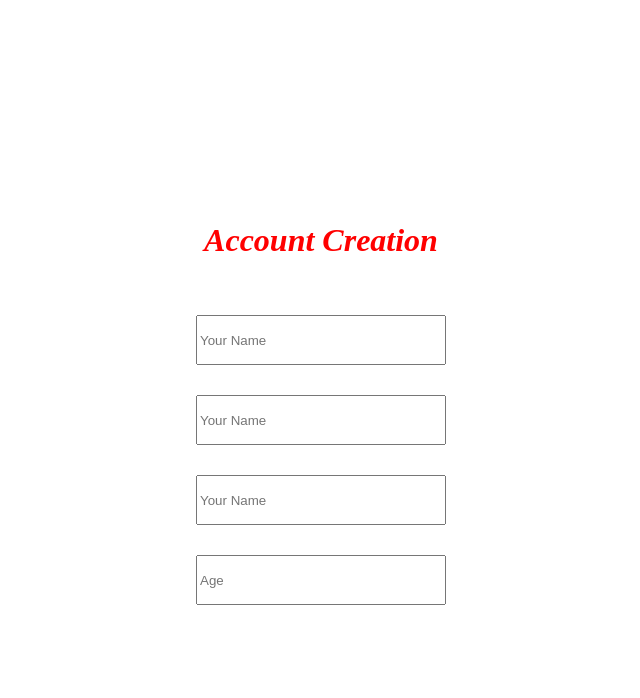
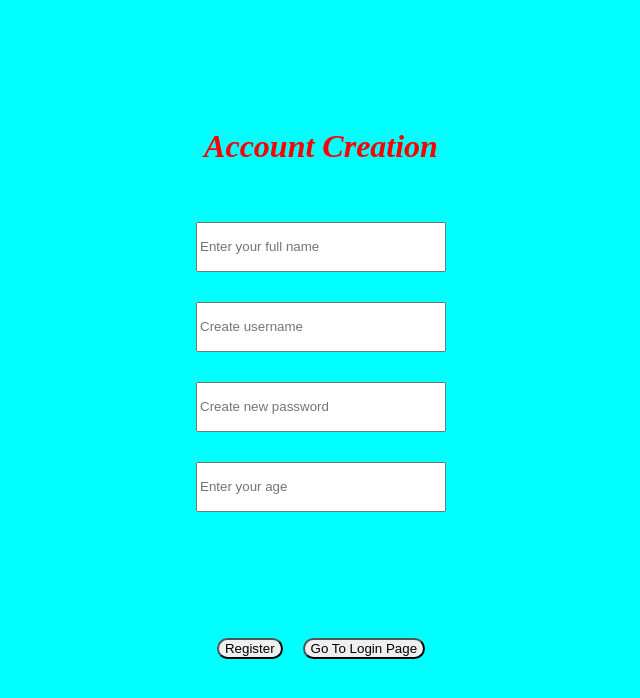
Before and after one commit to dhanushkumar558/zenzone, a plain HTML site: page Create_Account.html in a window 1280 px wide. Shown: the whole page, without its empty margins (319-959 px from the left). Drawn offline with Linux system fonts and the light colour scheme.

Commit message:
half done

```diff
--- a/Create_Account.html
+++ b/Create_Account.html
@@ -7,6 +7,7 @@
             display: grid;
             justify-content: center;
             align-items: center;
+            background-color: aqua;
         }
         .Entire_page
         {
@@ -29,6 +30,19 @@
             font-style: italic;
             font-size: xx-large;
             }
+            .buttons
+            {
+                display: flex;
+                justify-content: center;
+                align-items: center;
+                gap: 20px;
+                margin-top: -100px;
+
+            }
+            .inner1
+            {
+                border-radius: 20px;
+            }
 
 
 
@@ -37,13 +51,25 @@
     <body>
 
         <div class="Entire_page">
-            <h2 class="account_creation">Account Creation</h2>
-        <input class="inputs" type="text" placeholder="Your Name">
-        <input class="inputs" type="text" placeholder="Your Name">
-        <input class="inputs" type="text" placeholder="Your Name">
-        <input  class="inputs" type="number" placeholder="Age">
+           <div> <h2 class="account_creation">Account Creation</h2></div>
+        <input class="inputs" type="text" placeholder="Enter your full name">
+        <input class="inputs" type="text" placeholder="Create username">
+        <input class="inputs" type="text" placeholder="Create new password">
+        <input  class="inputs" type="number" placeholder="Enter your age">
 
  </div>
+ <div class="buttons">
+ <button class="inner1">Register</button>
+ <button class="inner1" onclick="Loginpage()">Go To Login Page</button></a>
+ <script>
+    function Loginpage()
+    {
+        window.location.href="/zenzone.html";
+    }
+
+
+ </script>
+</div>
 
 
 
```
Also changed, not shown: zenzone.html (+1 -1 lines).
